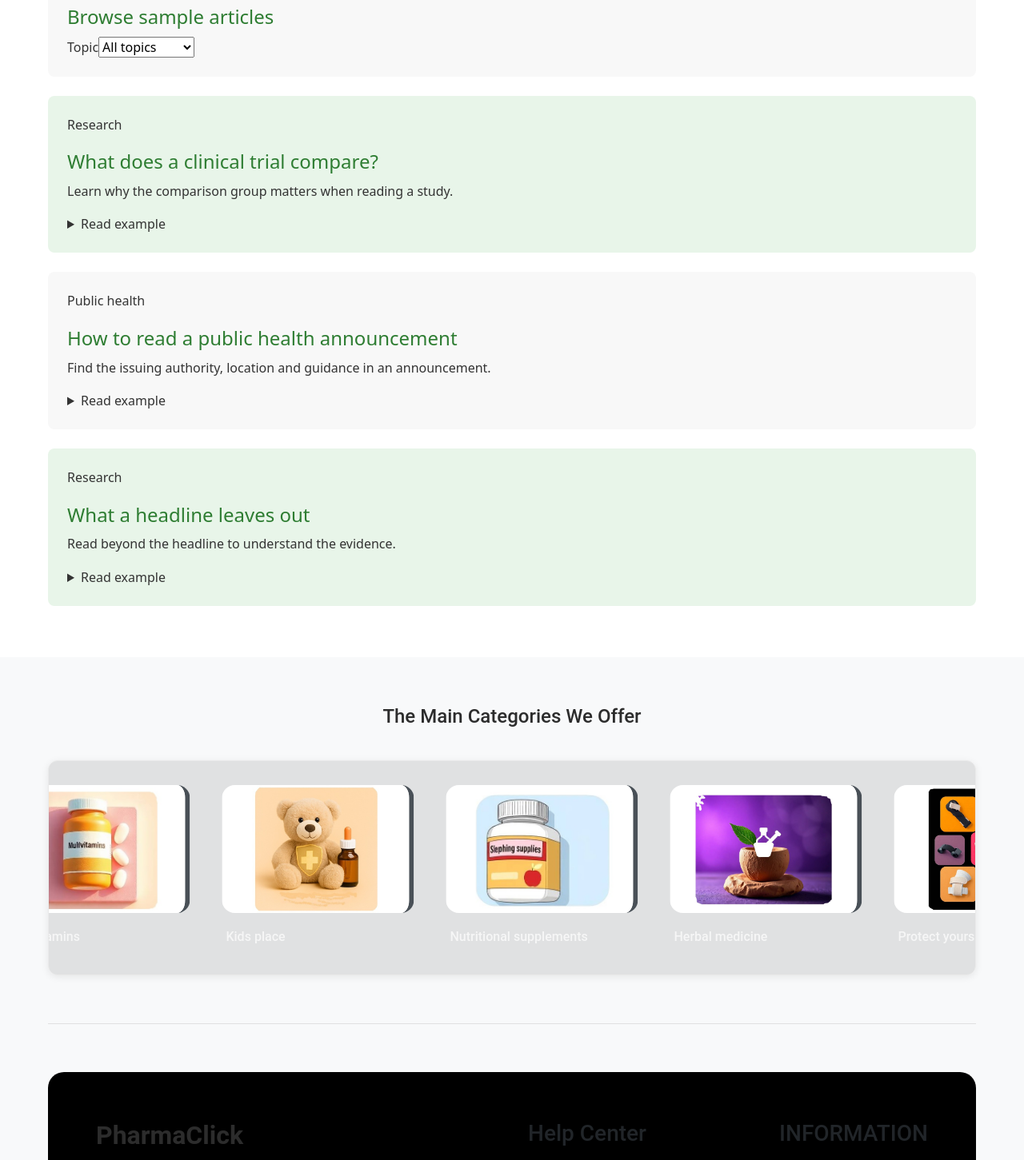
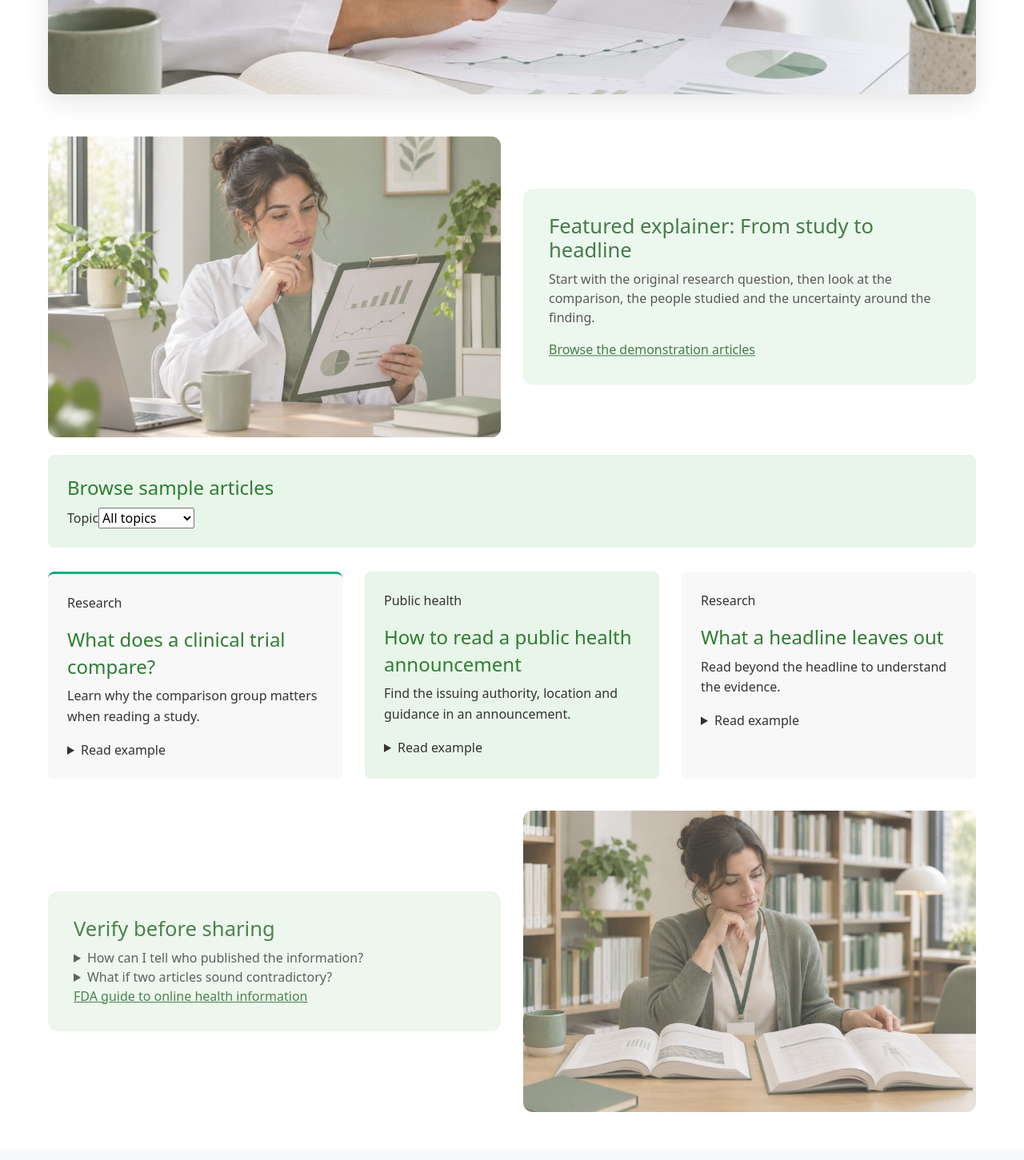
Before and after one commit to hisokaBK/PharmaClick, a React (Create React App) app: page /Medical_News in a window 1280 px wide. Shown: the part 620-2071 px from the top of the page at 80% size. Built offline with nearby package versions, Linux system fonts and the light colour scheme.

Commit message:
Enrich medical news service experience

```diff
--- a/src/Com_servess/MedicalNews.jsx
+++ b/src/Com_servess/MedicalNews.jsx
@@ -1,5 +1,6 @@
 import { useState } from "react";
 import ServicePage from "./ServicePage";
+import { ServicePhoto } from "./ServiceMedia";
 
 const articles = [
   { category: "Research", title: "What does a clinical trial compare?", summary: "Learn why the comparison group matters when reading a study.", detail: "Read how participants were assigned, what the comparison group received, and which outcome the researchers planned to measure. Check who participated and how long the study lasted before applying its findings to other groups." },
@@ -11,7 +12,15 @@ export default function MedicalNews() {
   const [category, setCategory] = useState("All topics");
 
   return (
-    <ServicePage title="Medical News" introduction="Explore sample articles about reading medical research and public health announcements. These are educational examples, not a current news feed." image="/images/services/medical-news.jpg" imageAlt="A clinician reviewing charts at a research desk">
+    <ServicePage layout="magazine" title="Medical News" introduction="Explore sample articles about reading medical research and public health announcements. These are educational examples, not a current news feed." image="/images/services/medical-news.jpg" imageAlt="A clinician reviewing charts at a research desk">
+      <section className="service-split" aria-labelledby="featured-reading">
+        <ServicePhoto file="news-research" alt="A researcher reviewing a chart on a clipboard" />
+        <div className="service-panel">
+          <h2 id="featured-reading">Featured explainer: From study to headline</h2>
+          <p>Start with the original research question, then look at the comparison, the people studied and the uncertainty around the finding.</p>
+          <a href="#news-category">Browse the demonstration articles</a>
+        </div>
+      </section>
       <section className="service-section">
         <h2>Browse sample articles</h2>
         <label htmlFor="news-category">Topic </label>
@@ -19,6 +28,7 @@ export default function MedicalNews() {
           <option>All topics</option><option>Research</option><option>Public health</option>
         </select>
       </section>
+      <div className="service-grid">
         {articles.filter(article => category === "All topics" || category === article.category).map(article => (
           <article className="service-section" key={article.title}>
             <p>{article.category}</p>
@@ -30,6 +40,16 @@ export default function MedicalNews() {
             </details>
           </article>
         ))}
+      </div>
+      <div className="service-split">
+        <section className="service-panel">
+          <h2>Verify before sharing</h2>
+          <details><summary>How can I tell who published the information?</summary><p>Look for the named authors or organization, when the information was reviewed, and links to original sources.</p></details>
+          <details><summary>What if two articles sound contradictory?</summary><p>Compare the people studied, the outcomes measured and the time frame. They may be answering different questions.</p></details>
+          <a href="https://www.fda.gov/drugs/quick-tips-buying-medicines-over-internet/health-information-web">FDA guide to online health information</a>
+        </section>
+        <ServicePhoto file="news-sources" alt="A reader comparing printed resources in a library" />
+      </div>
     </ServicePage>
   );
 }
--- a/src/css/Services.css
+++ b/src/css/Services.css
@@ -104,3 +104,8 @@
 .service-page--market .hero-container { flex-direction: row-reverse; }
 .service-page--market .service-content > .service-split { background: #f8f8f8; border-radius: 12px; padding: 12px; }
 @media (max-width: 768px) { .service-page--market .hero-container { flex-direction: column; } }
+
+.service-page--magazine .hero-container { flex-direction: column; align-items: stretch; }
+.service-page--magazine .hero-image { aspect-ratio: 21 / 7; }
+.service-page--magazine .service-grid > article:first-child { border-top: 3px solid var(--primary); }
+@media (max-width: 768px) { .service-page--magazine .hero-image { aspect-ratio: 3 / 2; } }
```
Also changed, not shown: public/images/services/news-research.jpg (added), public/images/services/news-sources.jpg (added). Lines whose indentation alone changed are shown as unchanged.
